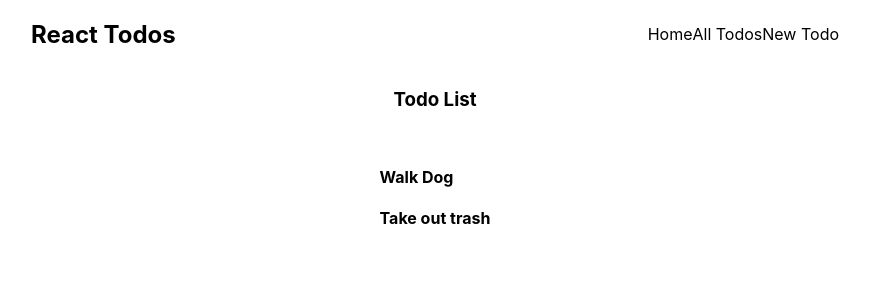
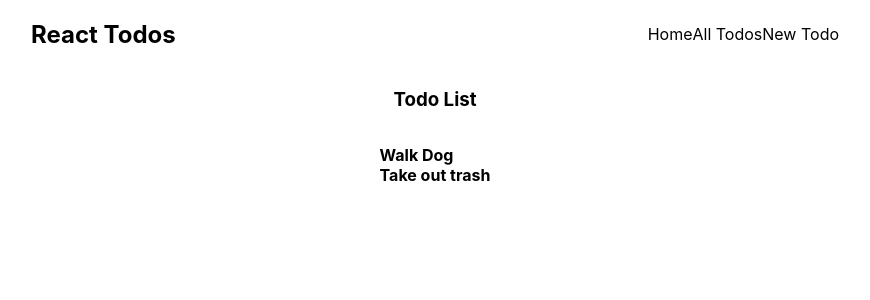
Before and after one commit to olliepayne/react-todos, a React (Create React App) app: page /api/todos in a window 1280 px wide. Shown: the top 300 px of the page, without its empty margins (205-1075 px from the left). Built offline with nearby package versions, Linux system fonts and the light colour scheme.

Commit message:
tweak html layout

```diff
--- a/src/components/Todo/Todo.jsx
+++ b/src/components/Todo/Todo.jsx
@@ -11,7 +11,7 @@ const Todo = (props) => {
   return (
     <>
       <li key={index}>
-        <h4 onClick={showTodo}>{todo.name}</h4>
+        <label className="name" onClick={showTodo}> {todo.name}</label>
         {isOpen ? <p>{todo.description}</p> : ''}
       </li>
     </>
--- a/src/pages/TodosList/TodosList.css
+++ b/src/pages/TodosList/TodosList.css
@@ -5,10 +5,18 @@
 }
 
 .todos-list {
+  display: flex;
+  flex-direction: column;
+  align-items: flex-start;
   list-style-type: none;
   padding: 0;
 }
 
-.todos-list h4:hover {
+.name {
+  font-weight: bold;
+  size: 20px;
+}
+
+.name:hover {
   cursor: pointer;
 }
```
Also changed, not shown: 1 other file (tests, documents, lock files or other folders).
